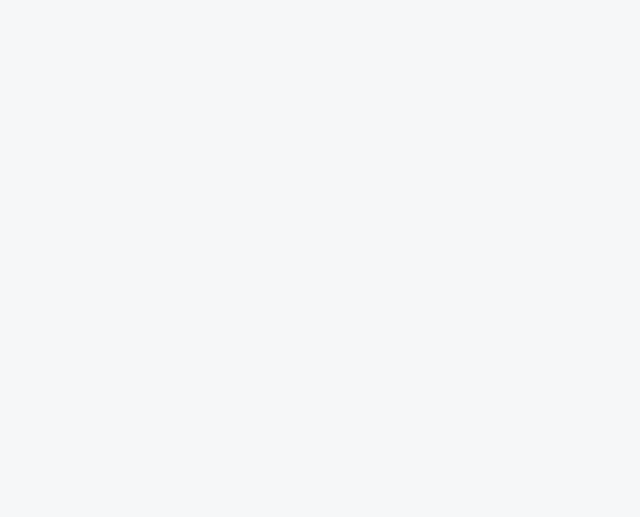
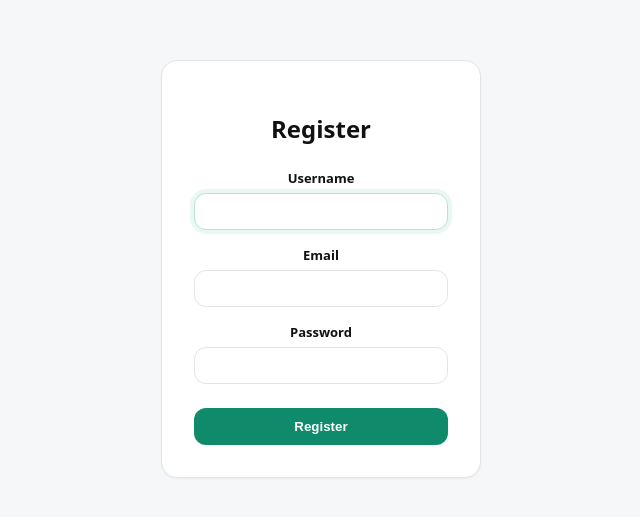
Before and after one commit to antholim/BigCie, a React (Vite) app in the folder src/Frontend/: page /register in a window 1280 px wide. Before the commit this address had no page. Shown: the part 163-680 px from the top of the page, without its empty margins (319-959 px from the left). Built offline with nearby package versions, Linux system fonts and the light colour scheme.

Commit message:
class discriminator

```diff
--- a/src/Frontend/src/App.jsx
+++ b/src/Frontend/src/App.jsx
@@ -1,8 +1,7 @@
-
-
 import './App.css';
 import HomePage from "./components/HomePage";
 import LoginPage from "./pages/Login/LoginPage";
+import RegisterPage from "./pages/Register/RegisterPage";
 import { BrowserRouter as Router, Routes, Route } from "react-router-dom";
 
 function App() {
@@ -11,6 +10,7 @@ function App() {
       <Routes>
   <Route path="/" element={<HomePage />} />
   <Route path="/login" element={<LoginPage />} />
+  <Route path="/register" element={<RegisterPage />} />
       </Routes>
     </Router>
   );
--- /dev/null
+++ b/src/Frontend/src/pages/Register/RegisterPage.jsx
@@ -0,0 +1,74 @@
+import React, { useState } from "react";
+import { useNavigate } from "react-router-dom";
+import FetchingService from "../../services/FetchingService";
+import "../../components/home.css";
+
+export default function RegisterPage() {
+  const [form, setForm] = useState({ username: "", email: "", password: "" });
+  const [error, setError] = useState("");
+  const [loading, setLoading] = useState(false);
+  const navigate = useNavigate();
+
+  const handleChange = (e) => {
+    setForm({ ...form, [e.target.name]: e.target.value });
+  };
+
+  const handleSubmit = async (e) => {
+    e.preventDefault();
+    setLoading(true);
+    setError("");
+    try {
+      await FetchingService.post("/api/v1/register", form);
+      navigate("/login");
+    } catch (err) {
+      setError(
+        err.response?.data?.message || err.message || "Registration failed"
+      );
+    } finally {
+      setLoading(false);
+    }
+  };
+
+  return (
+    <div className="db-page" style={{ minHeight: "100vh", display: "flex", alignItems: "center", justifyContent: "center" }}>
+      <form className="db-card" style={{ padding: 32, minWidth: 320 }} onSubmit={handleSubmit}>
+        <h2 style={{ marginBottom: 24 }}>Register</h2>
+        <div className="db-field">
+          <span>Username</span>
+          <input
+            name="username"
+            type="text"
+            value={form.username}
+            onChange={handleChange}
+            required
+            autoFocus
+          />
+        </div>
+        <div className="db-field" style={{ marginTop: 16 }}>
+          <span>Email</span>
+          <input
+            name="email"
+            type="email"
+            value={form.email}
+            onChange={handleChange}
+            required
+          />
+        </div>
+        <div className="db-field" style={{ marginTop: 16 }}>
+          <span>Password</span>
+          <input
+            name="password"
+            type="password"
+            value={form.password}
+            onChange={handleChange}
+            required
+          />
+        </div>
+        {error && <div className="db-muted" style={{ color: "#c00", marginTop: 12 }}>{error}</div>}
+        <button className="db-btn primary full" type="submit" style={{ marginTop: 24 }} disabled={loading}>
+          {loading ? "Registering..." : "Register"}
+        </button>
+      </form>
+    </div>
+  );
+}
```
Also changed, not shown: 1 other file (tests, documents, lock files or other folders).
